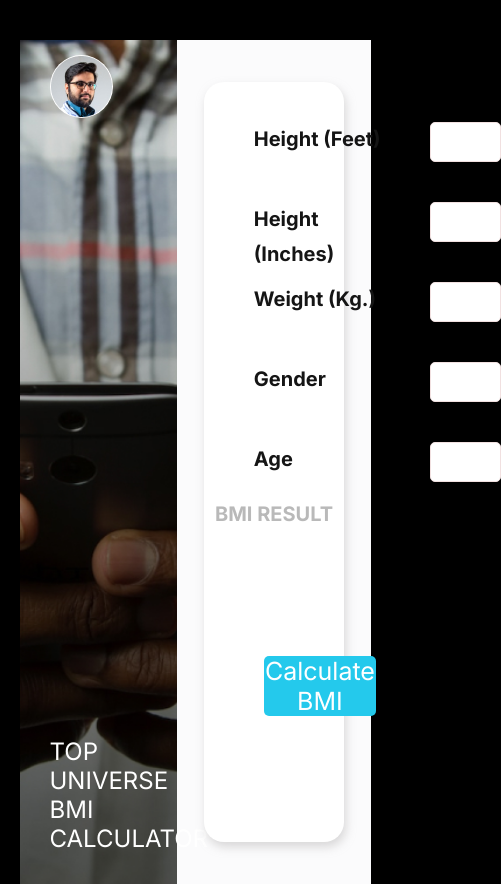
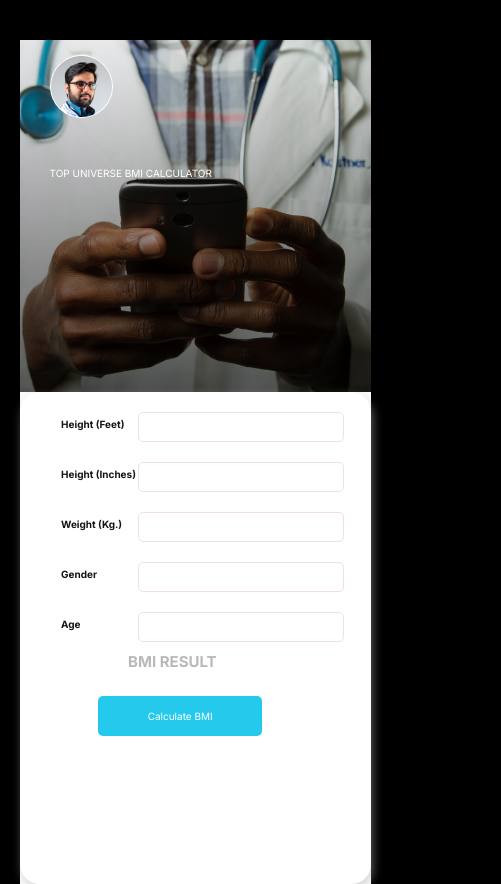
Before and after one commit to MrTimy/Top_Universe-InternShip-Tasks, a plain HTML site: page BMI-Calc/index.html in a window 390 px wide. Shown: the whole page, 501 px wide, since content can reach past the window. Drawn offline with Linux system fonts and the light colour scheme.

Commit message:
Fully responsive for all devices

```diff
--- a/BMI-Calc/style.css
+++ b/BMI-Calc/style.css
@@ -45,7 +45,6 @@ body {
     flex-direction: column;
     background-color: #fff;
     background: #FFFFFF;
-    /* border: 1px solid rgba(0, 0, 0, 0.05); */
     box-shadow: 2px 5px 10px rgba(184, 182, 182, 0.5);
     border-radius: 20px;
 }
@@ -54,7 +53,9 @@ body {
 }
 #Metric, #Imperial{
     color: #000;
-    font-size: 20px;
+    font-size: 20px !important;
+    margin-bottom: 5px !important;
+    font-family: 'Inter', sans-serif !important;
     margin-left: 140px !important;
 }
 label{
@@ -64,7 +65,6 @@ label{
     font-weight: bold;
     color: #151515;
     margin-left: 50px;
-
 }
 
 input{
@@ -76,8 +76,6 @@ input{
     justify-content: center;
     align-items: center;
     border-radius: 5px;
-
-
 }
 .result{
     color: #b9b9b9;
@@ -91,7 +89,7 @@ input{
 #btn{
     width: 80%;
     height: 60px;
-    margin: 130px 0 0 60px;
+    margin: 100px 0 0 60px;
     font-size: 25px;
     border-radius: 5px;
     border: none;
@@ -103,3 +101,183 @@ input{
     color:#1FBCDD;
     border: 1px solid #1FBCDD;
 }
+
+
+@media (orientation: portrait) {  /* smartphones, iPhone, portrait 480x320 phones */
+    body{
+        width: 100%;
+        height: 100vh;
+    }
+    .container {
+            display: flex;
+            flex-direction: column;
+        width: 90vw;
+        height: 100vh;
+        margin: auto;
+        margin-top: 40px;
+    }
+    .cover{
+        width: 100%;
+        height: 100%;
+        display: flex;
+        flex-direction: column;
+    }
+    .img{
+        width: 100%;
+        height: 100%;
+    }
+    .form{
+        width: 100%;
+        height: 140%;
+    display: flex;
+    align-items: center;
+    }
+    .img h1{
+        margin: 3em 0 0  30px;
+        font-size: 10px;
+    }
+    label{
+        font-size: 10px;
+        line-height: 25px;
+        position: absolute;
+        margin-left: 10px;
+    }
+    input{
+        margin:20px 0 0 7em;
+        width: 45%;
+        height: 20px;
+    }
+    .result{
+    font-size: 10px;
+    margin-top: 10px;
+    display: block;
+    margin-left: 70px;
+    }
+    #Metric, #Imperial{
+        font-size: 10px !important;
+        margin-left: 40px !important;
+    }
+    #btn{
+        width: 50%;
+        height: 30px;
+        margin: 20px 0 0 40px;
+        font-size: 10px;
+    }
+}
+
+@media (orientation: landscape) and (max-width: 1300px)  { /* smartphones, iPhone, portrait 480x320 phones */
+    body{
+        width: 100%;
+        height: 100vh;
+    }
+    .container {
+            display: flex;
+        width: 90vw;
+        height: 100vh;
+        margin: auto;
+        margin-top: 40px;
+    }
+    .cover{
+        width: 100%;
+        height: 100%;
+        display: flex;
+    }
+    .img{
+        width: 100%;
+        height: 100%;
+    }
+    .form{
+        width: 100%;
+        height: 100%;
+    }
+    .img h1{
+        margin: 15em 0 0  25px;
+        font-size: 15px;
+    }
+    label{
+        font-size: 15px;
+        line-height: 25px;
+        position: absolute;
+        margin-left: 20px;
+    }
+    input{
+        margin:20px 0 0 11em;
+        width: 45%;
+        height: 30px;
+    }
+    .result{
+    font-size: 20px;
+    margin-top: 10px;
+    display: block;
+    margin-left: 70px;
+    }
+    #Metric, #Imperial{
+        font-size: 10px !important;
+        margin-left: 60px !important;
+    }
+    #btn{
+        width: 70%;
+        height: 30px;
+        margin: 7px 0 0 70px;
+        font-size: 15px;
+    }
+}
+
+@media (min-width: 357px) and (max-width: 593px)  {
+    .container {
+        display: flex;
+        flex-direction: column;
+    width: 90vw;
+    height: 100vh;
+    margin: auto;
+    margin-top: 40px;
+}
+.cover{
+    width: 100%;
+    height: 100%;
+    display: flex;
+    flex-direction: column;
+}
+.img{
+    width: 100%;
+    height: 100%;
+}
+.form{
+    width: 100%;
+    height: 140%;
+display: flex;
+align-items: center;
+}
+.img h1{
+    margin: 3em 0 0  30px;
+    font-size: 10px;
+}
+label{
+    font-size: 10px;
+    line-height: 25px;
+    position: absolute;
+    margin-left: 3px;
+}
+input{
+    margin:20px 0 0 6em;
+    width: 75%;
+    height: 30px;
+}
+.result{
+font-size: 15px;
+margin-top: 10px;
+display: block;
+margin-left: 70px;
+}
+#Metric, #Imperial{
+    font-size: 10px !important;
+    margin-left: 40px !important;
+}
+#btn{
+    width: 60%;
+    height: 40px;
+    margin: 20px 0 0 40px;
+    font-size: 10px;
+}
+
+}
```
